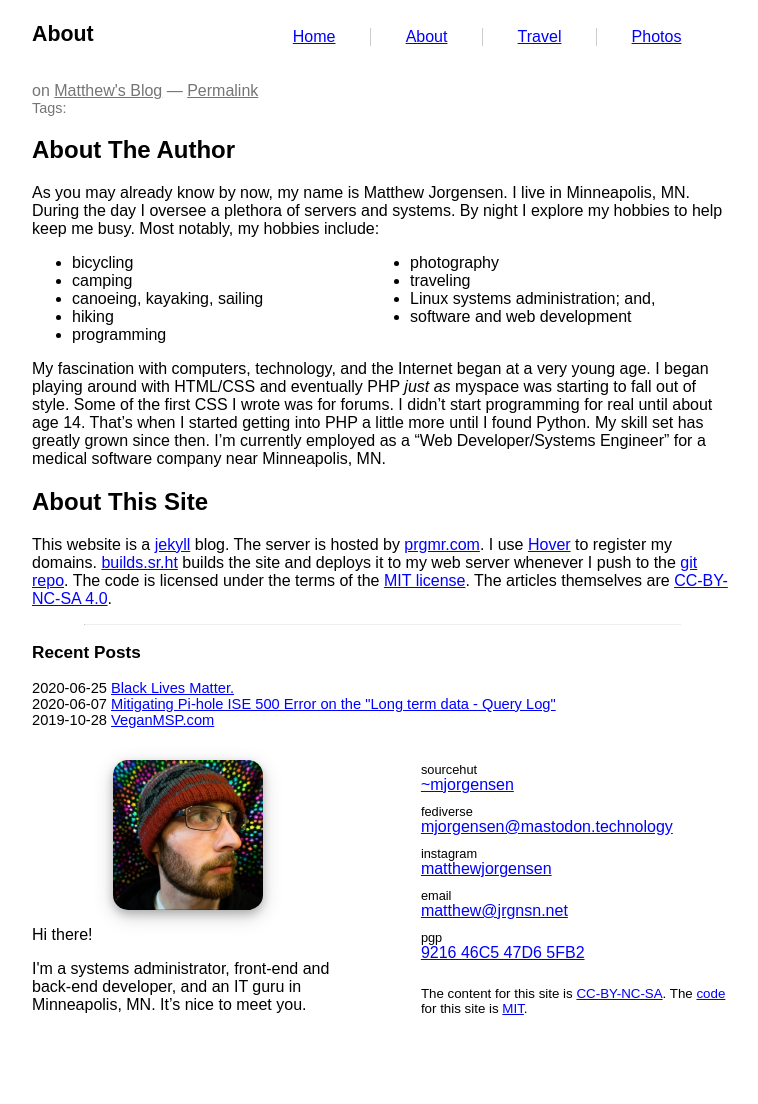
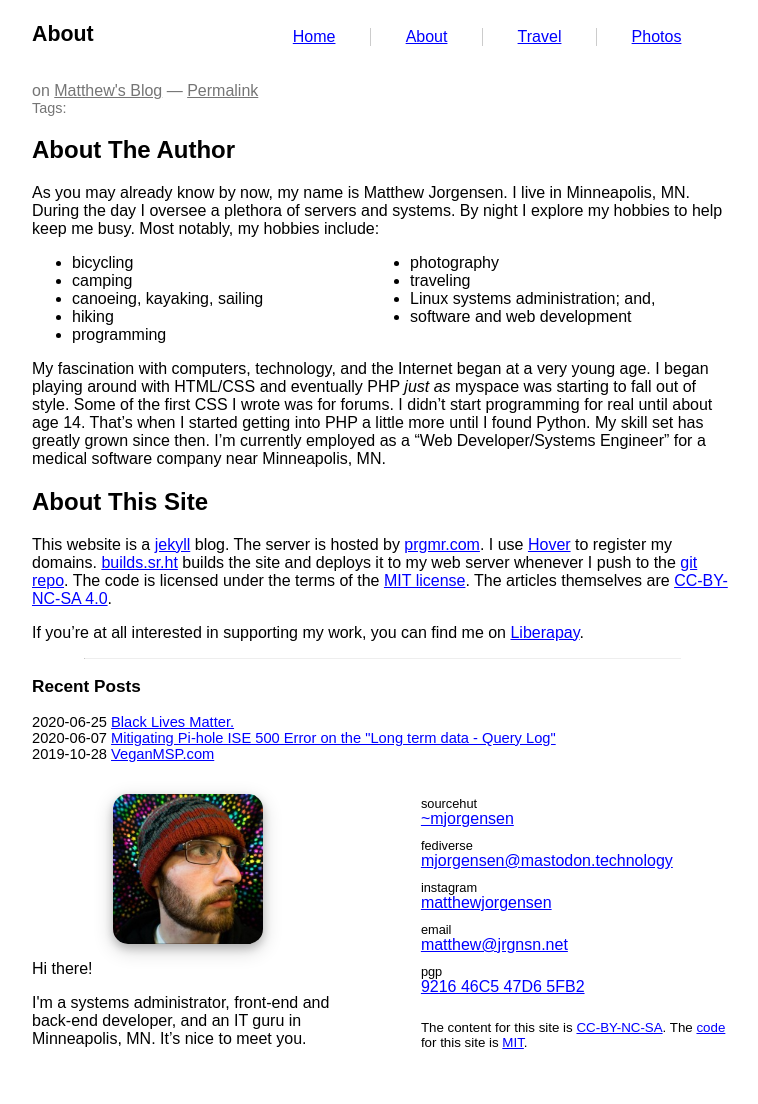
Before and after one commit to prplecake/jrgnsn.net, a Jekyll site: the page built from about.md, in a window 1280 px wide. Shown: the whole page, without its empty margins (258-1016 px from the left). Built offline with Jekyll 4.4.1, drawn with Linux system fonts in a browser that asks for light colours; before the commit the page ends 1070 px from its top, so only the background shows below that.

Commit message:
Add donation info

```diff
--- a/about.md
+++ b/about.md
@@ -50,3 +50,8 @@ themselves are [CC-BY-NC-SA 4.0][cc-by-nc-sa-4.0].
 [source]: https://git.sr.ht/~mjorgensen/jrgnsn.net
 [mit]: https://opensource.org/licenses/MIT/
 [cc-by-nc-sa-4.0]: https://creativecommons.org/licenses/by-nc-sa/4.0/
+
+If you're at all interested in supporting my work, you can find me on
+[Liberapay][liberapay].
+
+[liberapay]: https://liberapay.com/mjorgensen/
```
